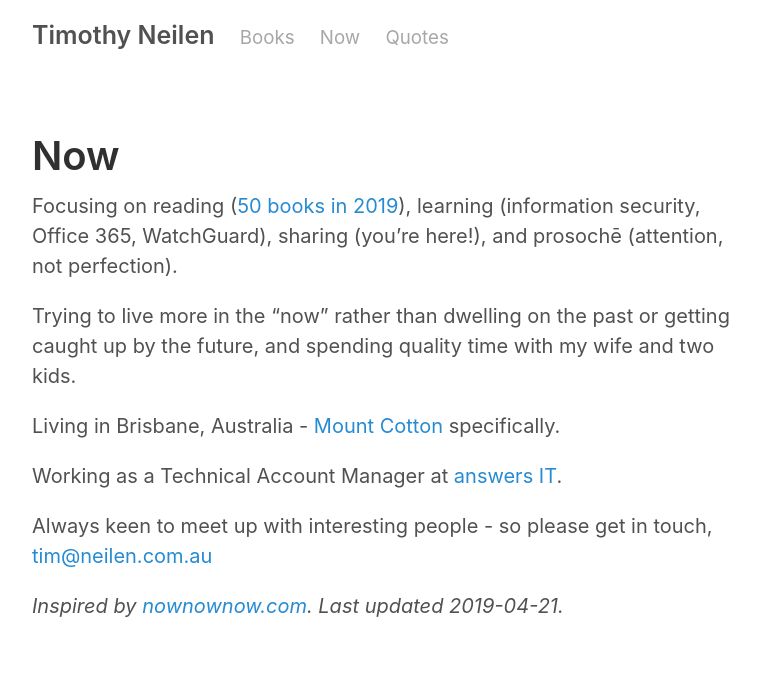
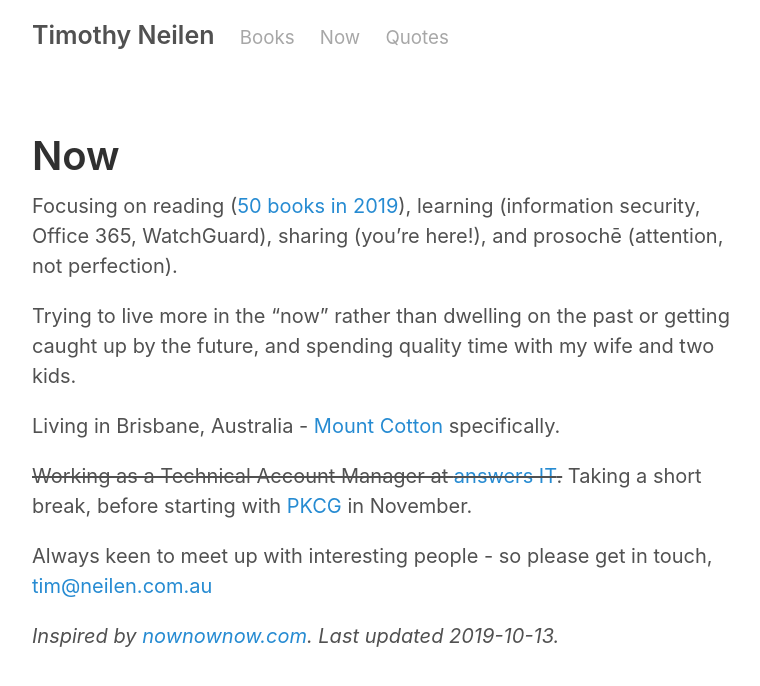
Before and after one commit to teejayen/teejayen.github.io, a Jekyll site: the page built from now.md, in a window 1280 px wide. Shown: the top 686 px of the page, without its empty margins (258-1018 px from the left). Built offline with Jekyll 4.4.1, drawn with Linux system fonts in a browser that asks for light colours.

Commit message:
updated now page to reflect current career status

```diff
--- a/now.md
+++ b/now.md
@@ -13,8 +13,8 @@ Trying to live more in the “now” rather than dwelling on the past or getting
 
 Living in Brisbane, Australia - [Mount Cotton](https://en.wikipedia.org/wiki/Mount_Cotton,_Queensland) specifically.
 
-Working as a Technical Account Manager at [answers IT](https://answersit.com.au).
+~~Working as a Technical Account Manager at [answers IT](https://answersit.com.au).~~ Taking a short break, before starting with [PKCG](https://pkcg.com.au) in November.
 
 Always keen to meet up with interesting people - so please get in touch, [tim@neilen.com.au](mailto:tim@neilen.com.au?Subject=Let's%20catch%20up...)
 
-*Inspired by [nownownow.com](https://nownownow.com). Last updated 2019-04-21.*
+*Inspired by [nownownow.com](https://nownownow.com). Last updated 2019-10-13.*
```
